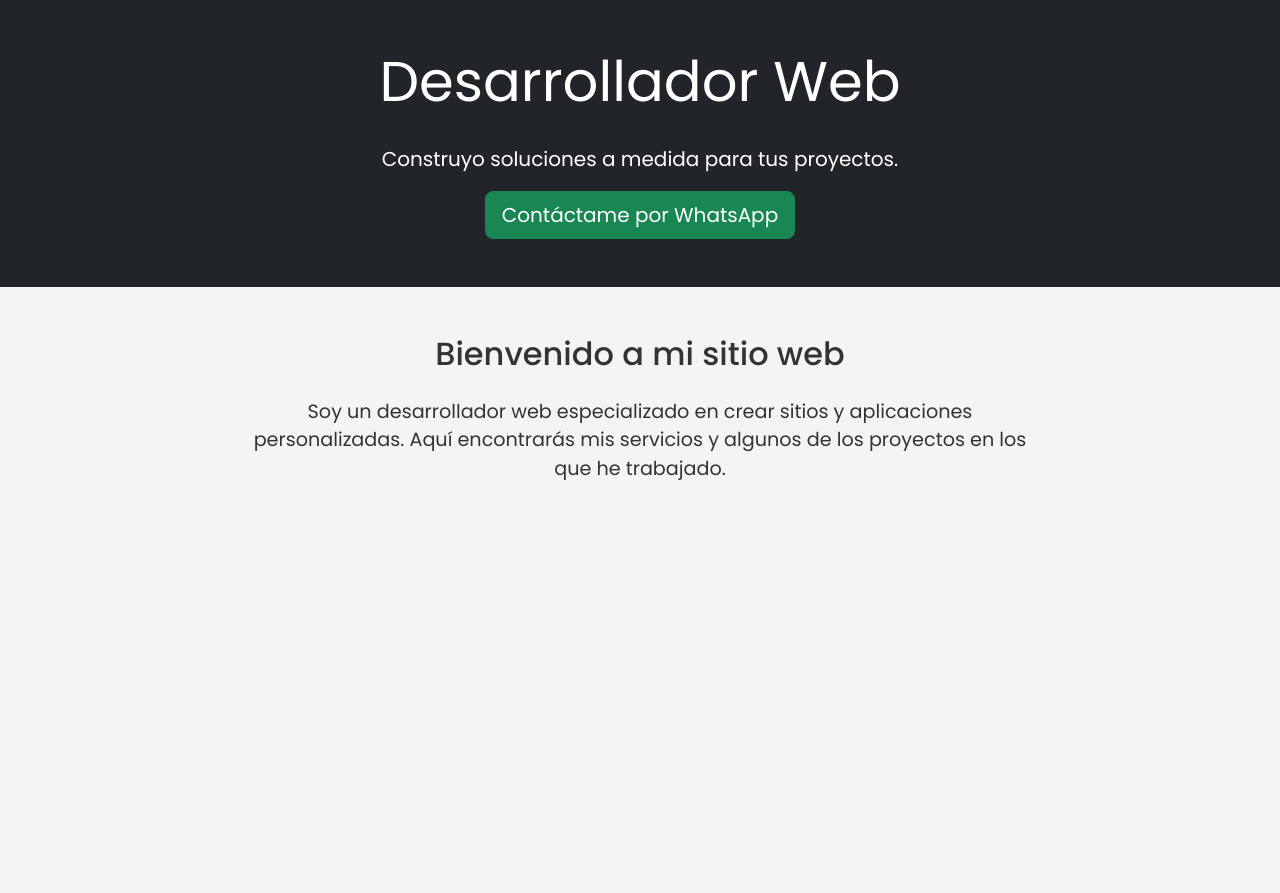
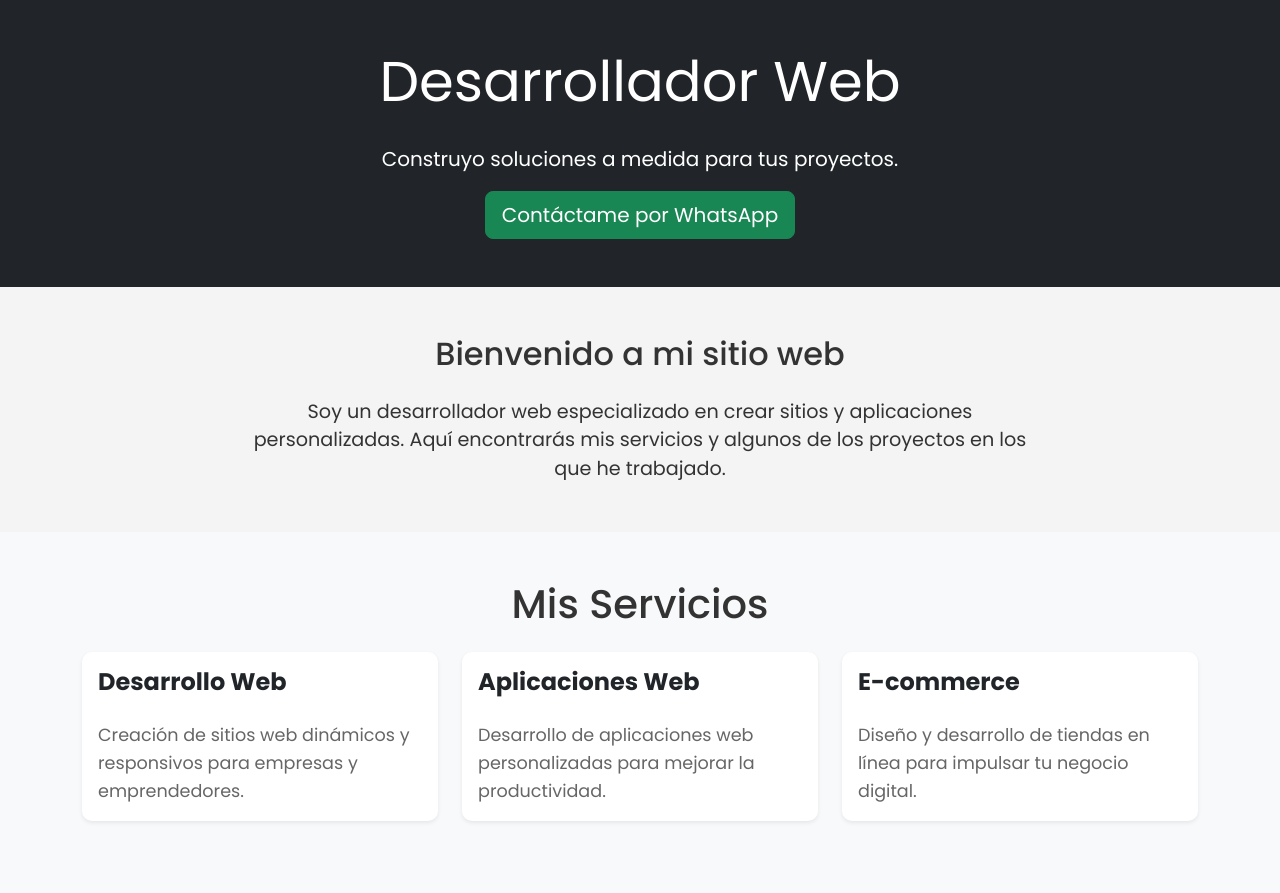
Before and after one commit to INOXBEAT/sitio-desarrollador, a plain HTML site: page index.html in a window 1280 px wide. Before the commit the page ends 800 px from the top, so only its background shows below. Drawn offline with nearby package versions, Linux system fonts and the light colour scheme.

Commit message:
sección servicios

```diff
--- a/index.html
+++ b/index.html
@@ -45,6 +45,49 @@
       </div>
     </section>
 
+    <!-- Sección de Servicios -->
+<section id="servicios" class="py-5 bg-light">
+    <div class="container">
+      <h2 class="text-center mb-4">Mis Servicios</h2>
+      <div class="row">
+        <!-- Servicio 1 -->
+        <div class="col-md-4">
+          <div class="card mb-4 shadow-sm">
+            <div class="card-body">
+              <h5 class="card-title">Desarrollo Web</h5>
+              <p class="card-text">
+                Creación de sitios web dinámicos y responsivos para empresas y emprendedores.
+              </p>
+            </div>
+          </div>
+        </div>
+        <!-- Servicio 2 -->
+        <div class="col-md-4">
+          <div class="card mb-4 shadow-sm">
+            <div class="card-body">
+              <h5 class="card-title">Aplicaciones Web</h5>
+              <p class="card-text">
+                Desarrollo de aplicaciones web personalizadas para mejorar la productividad.
+              </p>
+            </div>
+          </div>
+        </div>
+        <!-- Servicio 3 -->
+        <div class="col-md-4">
+          <div class="card mb-4 shadow-sm">
+            <div class="card-body">
+              <h5 class="card-title">E-commerce</h5>
+              <p class="card-text">
+                Diseño y desarrollo de tiendas en línea para impulsar tu negocio digital.
+              </p>
+            </div>
+          </div>
+        </div>
+      </div>
+    </div>
+  </section>
+
+
     <!-- Script -->
     <script src="script.js"></script>
 
--- a/style.css
+++ b/style.css
@@ -54,3 +54,35 @@ section#inicio p {
     margin: 0 auto;
     line-height: 1.5;
 }
+
+/* SERVICIOS */
+#servicios {
+    background-color: #f9f9f9;
+}
+
+#servicios h2 {
+    font-size: 2.5em;
+    margin-bottom: 1.5em;
+    color: #333;
+}
+
+.card {
+    border: none;
+    border-radius: 10px;
+    transition: transform 0.3s ease;
+}
+
+.card:hover {
+    transform: scale(1.05);
+}
+
+.card-title {
+    font-size: 1.5em;
+    font-weight: 700;
+    margin-bottom: 1em;
+}
+
+.card-text {
+    font-size: 1.1em;
+    color: #666;
+}
```
